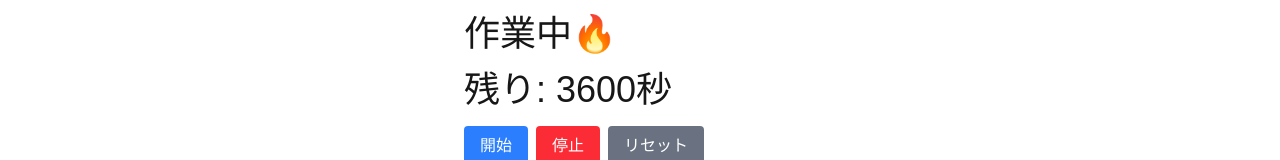
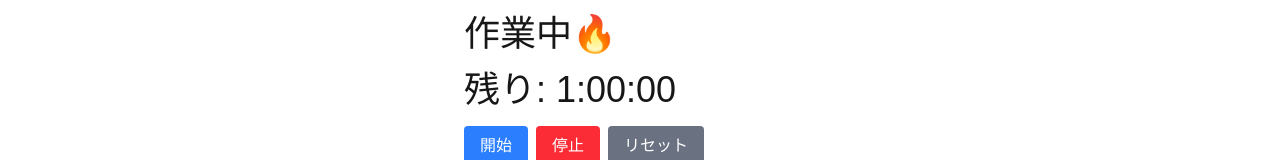
Before and after one commit to Rui-moment/pomodoro-cigarette-timer, a Next.js app: page /timer in a window 1280 px wide. Shown: the part 171-331 px from the top of the page. Built offline with nearby package versions, Linux system fonts and the light colour scheme.

Commit message:
Update: 時間表示を秒→分:秒形式に改善

```diff
--- a/app/components/PomodoroTimer.tsx
+++ b/app/components/PomodoroTimer.tsx
@@ -8,6 +8,19 @@ interface PomodoroTimerProps {
     start: () => void;
     stop: () => void;
     reset: () => void;
+}
+const formatTime = (second: number): string => {
+    const hours = Math.floor(second / 3600);
+    const minutes = Math.floor((second % 3600) / 60);
+    const seconds = second % 60;
+
+    if (hours > 0) {
+        //1時間以上の場合
+        return `${hours}:${minutes.toString().padStart(2, "0")}:${seconds.toString().padStart(2, "0")}`;
+    } else {
+        //1時間未満の場合
+        return `${minutes}:${seconds.toString().padStart(2, "0")}`;
+    }
 }
 
 const PomodoroTimer = React.memo(function PomodoroTimer({
@@ -23,7 +36,7 @@ const PomodoroTimer = React.memo(function PomodoroTimer({
             <p className="text-4xl mb-4">
                 {phase === "work" ? "作業中🔥" : "休憩中☕️"}
             </p>
-            <p className="text-4xl mb-4">残り: {seconds}秒</p>
+            <p className="text-4xl mb-4">残り: {formatTime(seconds)}</p>
 
             <div className="space-x-2 mt-4">
                 <button
```
